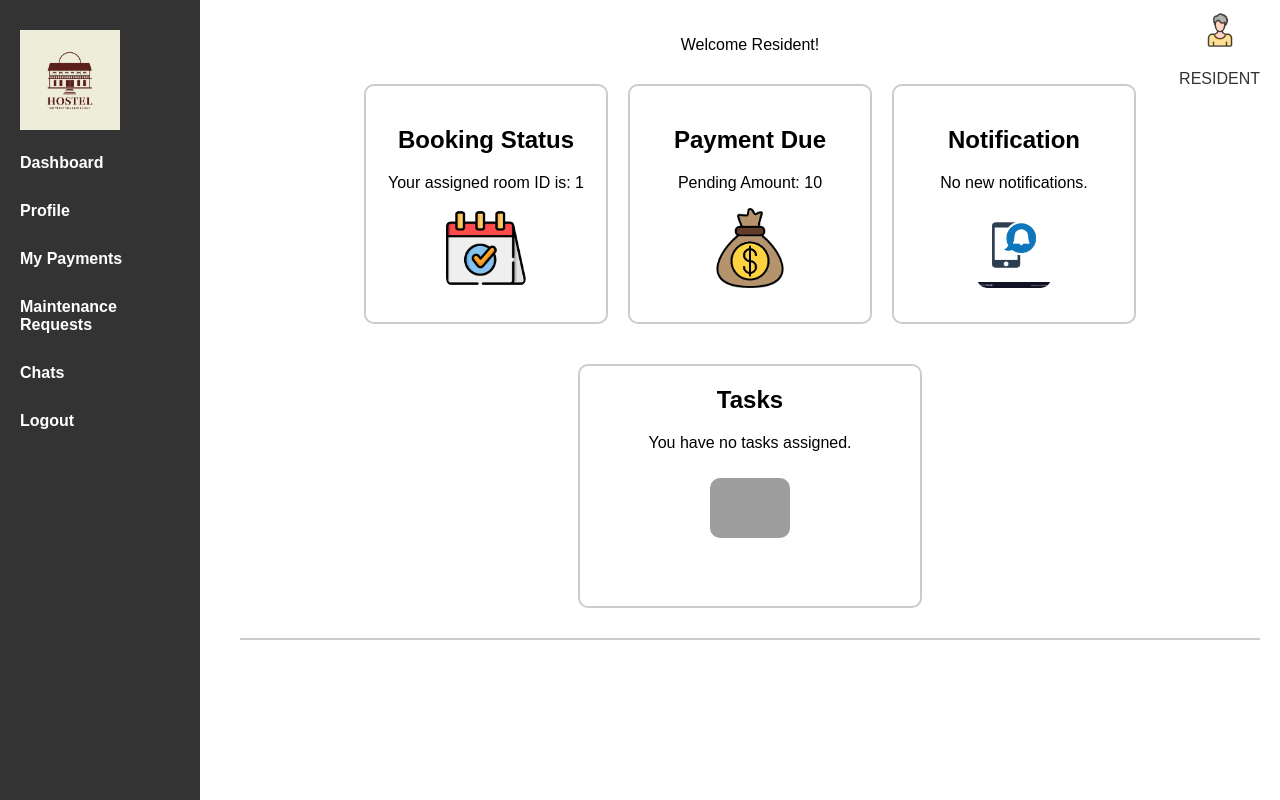
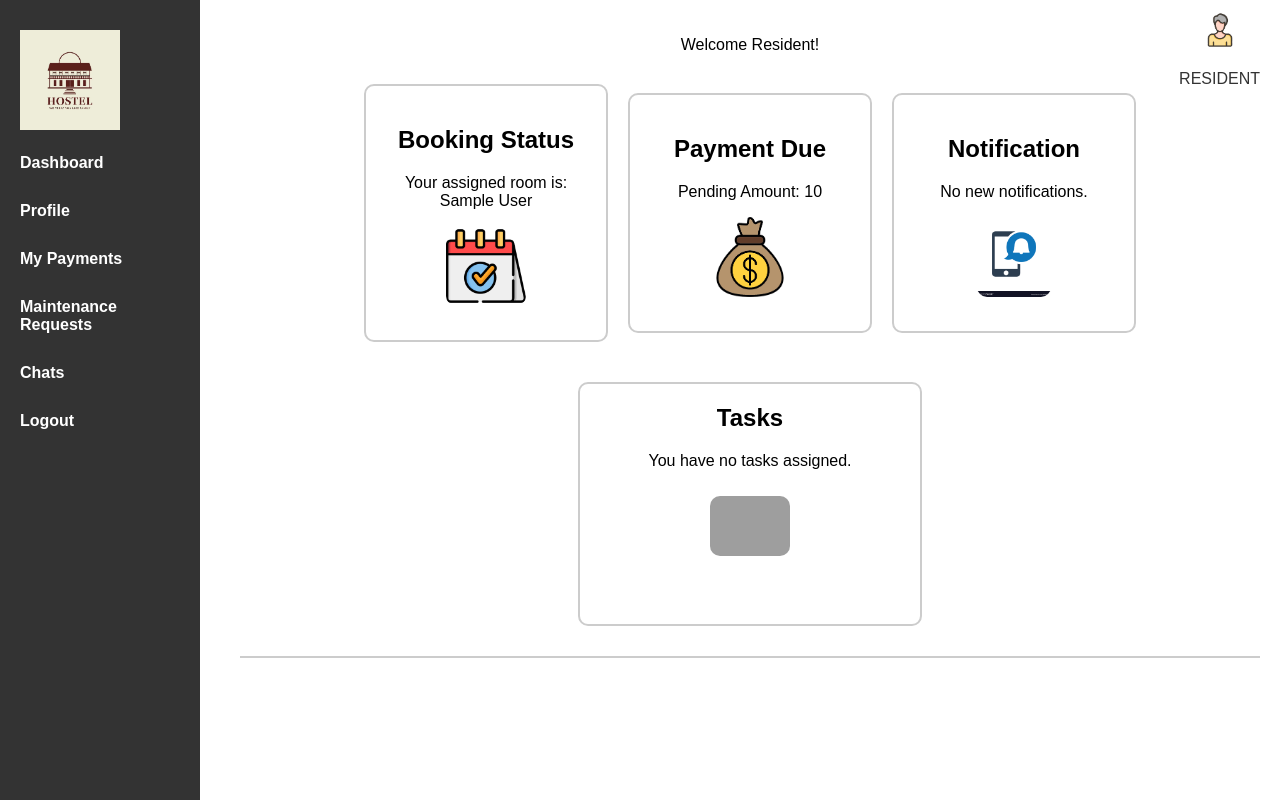
Before and after one commit to Brabim21/Hostel_Management_System, a PHP site: page /residents/ResidentDash.php in a window 1280 px wide. Run offline with PHP 8.4, Linux system fonts and the light colour scheme; the visitor is signed in with stand-in values (Sample User, id 1); tables that the repository leaves empty or names only in its code hold one stand-in row (values such as "Sample post"); grey boxes are pictures that could not be loaded.

Commit message:
Update ResidentDash.php
made small changes

```diff
--- a/residents/ResidentDash.php
+++ b/residents/ResidentDash.php
@@ -1,5 +1,10 @@
 <?php
 include 'configuration.php';
+
+// Enable error reporting
+ini_set('display_errors', 1);
+ini_set('display_startup_errors', 1);
+error_reporting(E_ALL);
 
 // Check if user is logged in
 session_start();
@@ -10,7 +15,7 @@ if (!isset($_SESSION['email'])) {
 
 // Fetch assigned room ID from database
 $email = $_SESSION['email'];
-$sqlAssignedRoom = "SELECT assigned_room_id FROM user WHERE email = ?";
+$sqlAssignedRoom = "SELECT assigned_room_name FROM user WHERE email = ?";
 $stmtAssignedRoom = mysqli_prepare($link, $sqlAssignedRoom);
 mysqli_stmt_bind_param($stmtAssignedRoom, "s", $email);
 mysqli_stmt_execute($stmtAssignedRoom);
@@ -27,12 +32,15 @@ mysqli_stmt_bind_result($stmt_pending, $pendingAmount);
 mysqli_stmt_fetch($stmt_pending);
 mysqli_stmt_close($stmt_pending);
 
+// Fetch current user ID from database
+$user_id = getUserIdByEmail($email, $link);
+
 // Process sending message
 if ($_SERVER["REQUEST_METHOD"] == "POST" && isset($_POST["send_message"])) {
     $message = $_POST["message"];
 
     // Insert message into database with assigned_room_id
-    $sender_id = getUserIdByEmail($email, $link);
+    $sender_id = $user_id;
     $receiver_id = getHostelAdminId($link);
     $assigned_room_id = $assignedRoomId; // Use the assigned_room_id
     $sql_insert_message = "INSERT INTO message (sender_id, receiver_id, room_id, message_text) VALUES (?, ?, ?, ?)";
@@ -91,9 +99,8 @@ mysqli_close($link);
         <li><a href="profile.php">Profile</a></li>
         <li><a href="PaymentResident.html">My Payments</a></li>
         <li><a href="MainteneceRequest.html">Maintenance Requests</a></li>
-        <li><a href="chat.html">Chats</a></li>
+        <li><a href="user_chat.php?user_id=<?php echo $user_id; ?>">Chats</a></li>
         <li><a href="logout.php?logout=true">Logout</a></li>
-
     </ul>
 </nav>
 
@@ -105,7 +112,7 @@ mysqli_close($link);
         <div class="info-box">
             <h2>Booking Status</h2>
             <?php if ($assignedRoomId !== null) { ?>
-                <p>Your assigned room ID is: <?php echo $assignedRoomId; ?></p>
+                <p>Your assigned room is: <?php echo $assignedRoomId; ?></p>
             <?php } else { ?>
                 <p>No room assigned.</p>
             <?php } ?>
```
